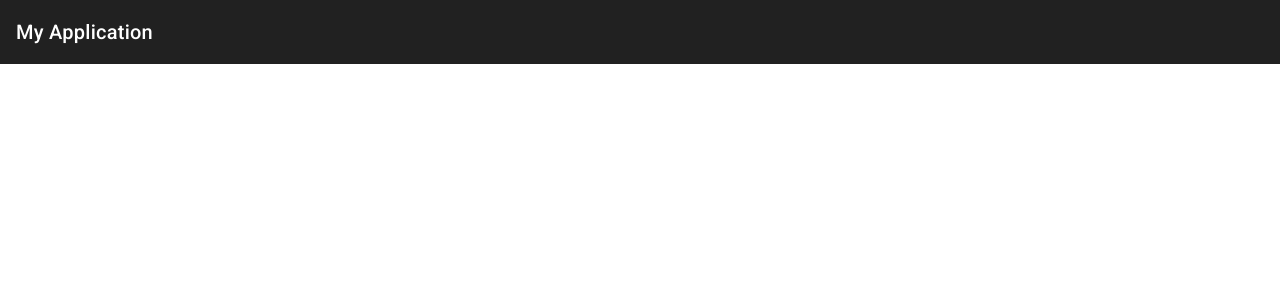
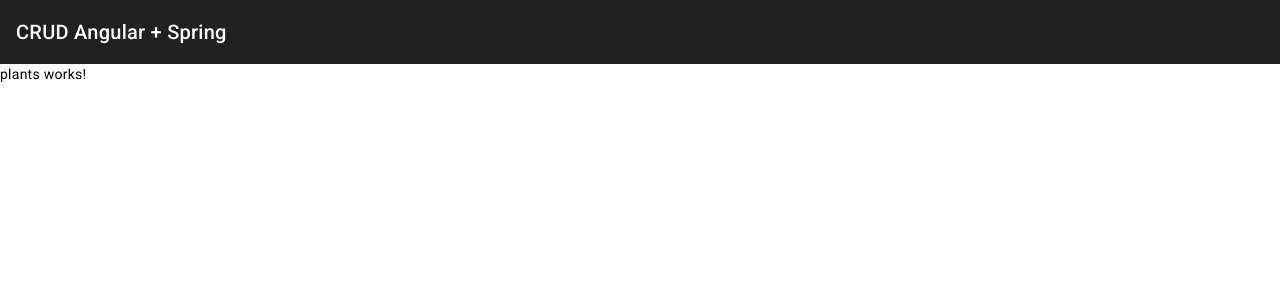
Before and after one commit to Tetheugas/Angular, an Angular app in the folder crud-angular/: page /plants in a window 1280 px wide. Before the commit this address led to /. Shown: the top 300 px of the page. Built offline with nearby package versions, Linux system fonts and the light colour scheme.

Commit message:
CRUD Angular + Spring | 04 - Criando o Módulo de Cursos e Usando Roteamento com Lazy Loading

```diff
--- a/crud-angular/src/app/app-routing.module.ts
+++ b/crud-angular/src/app/app-routing.module.ts
@@ -1,7 +1,13 @@
 import { NgModule } from '@angular/core';
 import { RouterModule, Routes } from '@angular/router';
 
-const routes: Routes = [];
+const routes: Routes = [
+  { path: '', pathMatch:'full', redirectTo: 'plants'},
+  {
+    path: 'plants',
+    loadChildren: () => import('./plants/plants.module').then(m => m.PlantsModule)
+  }
+];
 
 @NgModule({
   imports: [RouterModule.forRoot(routes)],
--- a/crud-angular/src/app/app.component.html
+++ b/crud-angular/src/app/app.component.html
@@ -1,3 +1,4 @@
 <mat-toolbar>
-  <span>My Application</span>
+  <span>CRUD Angular + Spring</span>
 </mat-toolbar>
+<router-outlet></router-outlet>
--- /dev/null
+++ b/crud-angular/src/app/plants/plants/plants.component.html
@@ -0,0 +1 @@
+<p>plants works!</p>
```
Also changed, not shown: crud-angular/src/app/plants/plants-routing.module.ts (added, +14 -0 lines), crud-angular/src/app/plants/plants.module.ts (added, +17 -0 lines), crud-angular/src/app/plants/plants/plants.component.ts (added, +10 -0 lines), crud-angular/src/app/plants/plants/plants.component.scss (added), 1 other file (tests, documents, lock files or other folders).
